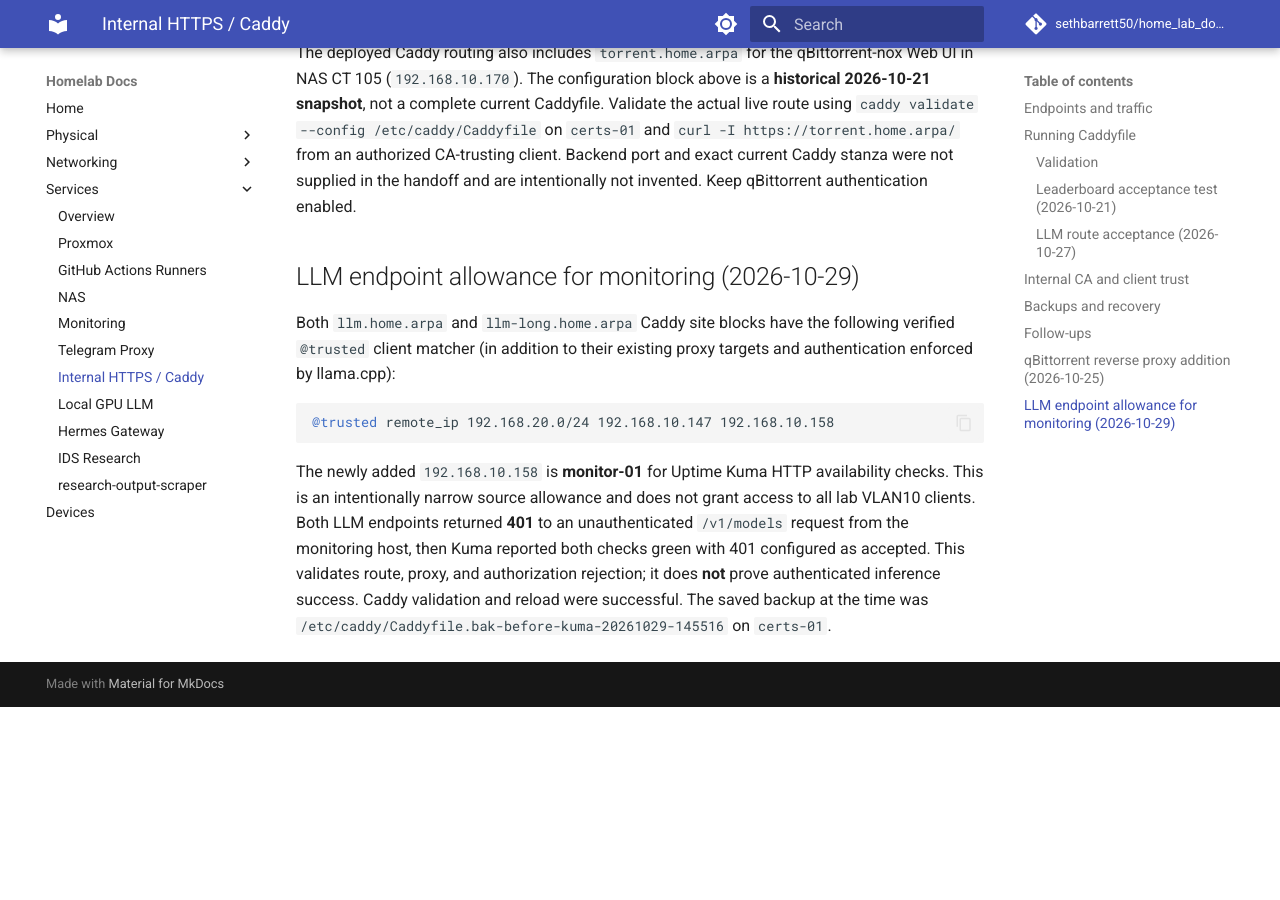
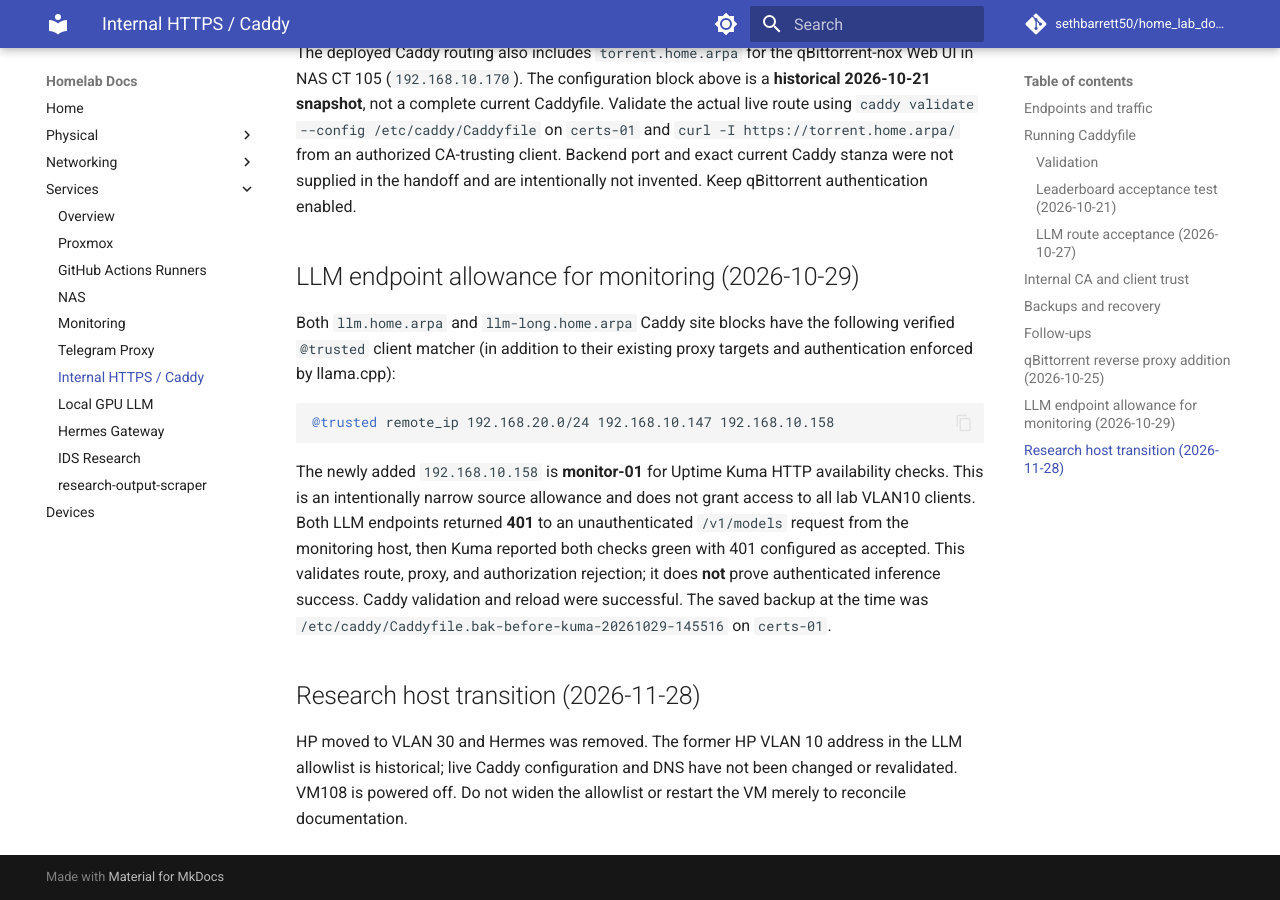
Before and after one commit to sethbarrett50/home_lab_docs, an MkDocs documentation site: the page built from docs/services/caddy.md, in a window 1280 px wide and 900 px high, scrolled down 4836 px. Built offline with MkDocs 1.6.1 and Material for MkDocs 9.7.7, drawn with Linux system fonts in a browser that asks for light colours; comment, search, counter and statistics services are not loaded; before the commit the page ends 5543 px from its top, so only the background shows below that.

Commit message:
Reconcile current homelab service inventory

````diff
--- a/docs/services/caddy.md
+++ b/docs/services/caddy.md
@@ -164,3 +164,10 @@ Both `llm.home.arpa` and `llm-long.home.arpa` Caddy site blocks have the followi
 ```
 
 The newly added `192.168.10.158` is **monitor-01** for Uptime Kuma HTTP availability checks. This is an intentionally narrow source allowance and does not grant access to all lab VLAN10 clients. Both LLM endpoints returned **401** to an unauthenticated `/v1/models` request from the monitoring host, then Kuma reported both checks green with 401 configured as accepted. This validates route, proxy, and authorization rejection; it does **not** prove authenticated inference success. Caddy validation and reload were successful. The saved backup at the time was `/etc/caddy/Caddyfile.bak-before-kuma-20261029-145516` on `certs-01`.
+
+## Research host transition (2026-11-28)
+
+HP moved to VLAN 30 and Hermes was removed. The former HP VLAN 10 address
+in the LLM allowlist is historical; live Caddy configuration and DNS have
+not been changed or revalidated. VM108 is powered off. Do not widen the
+allowlist or restart the VM merely to reconcile documentation.
````
